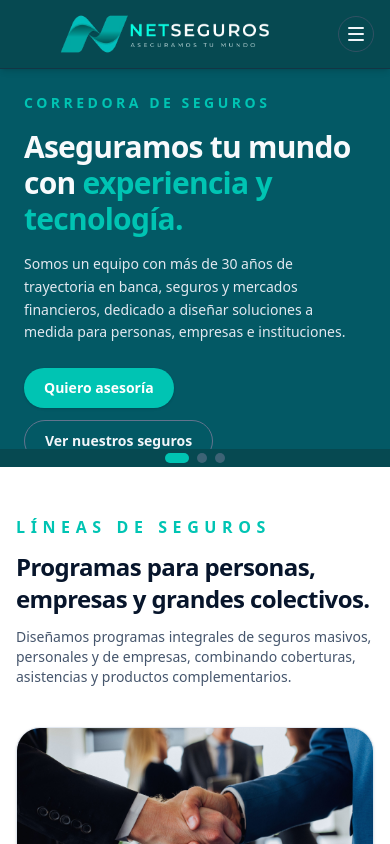
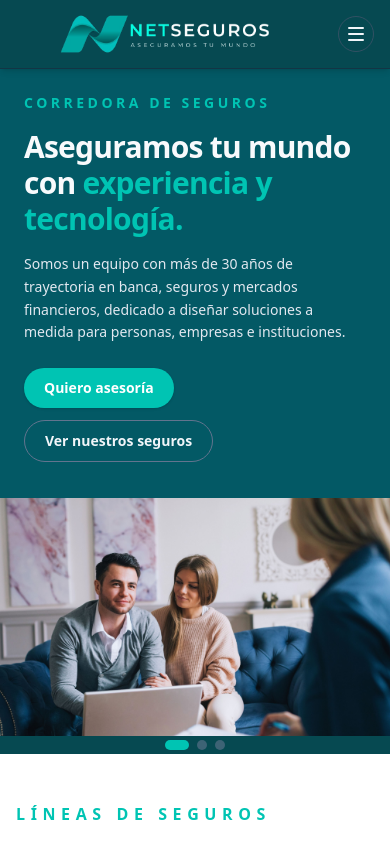
Before and after one commit to sebamusea/netseguros-web, a Next.js app: page / in a window 390 px wide. Shown: the top 844 px of the page. Built offline with nearby package versions, Linux system fonts and the light colour scheme.

Commit message:
Ajuste Hero Home Responsive

```diff
--- a/src/app/page.tsx
+++ b/src/app/page.tsx
@@ -76,7 +76,7 @@ export default function HomePage() {
   return (
     <>
     {/* HERO FULL-WIDTH EN 2 COLUMNAS */}
-    <section className="w-full bg-hero-net text-slate-50">
+    <section className="relative w-full bg-hero-net text-slate-50 overflow-hidden">
       {/* SLIDER CONTENEDOR FULL WIDTH */}
       <div className="relative overflow-hidden w-full">
         <div
@@ -85,8 +85,8 @@ export default function HomePage() {
         >
           {slides.map((slide) => (
             <div key={slide.id} className="w-full flex-shrink-0">
-              {/* CADA SLIDE = RECTÁNGULO FULL-WIDTH CON ALTO FIJO (MÁS BAJO) */}
-              <div className="grid grid-cols-1 sm:grid-cols-2 w-full h-[380px] sm:h-[400px] lg:h-[480px]">
+              {/* CADA SLIDE = RECTÁNGULO FULL-WIDTH */}
+              <div className="grid grid-cols-1 sm:grid-cols-2 w-full sm:h-[360px] lg:h-[420px]">
 
                 {/* COLUMNA IZQUIERDA: TEXTO */}
                 <div className="bg-hero-net px-6 py-6 sm:px-10 sm:py-10 flex items-center">
@@ -126,12 +126,16 @@ export default function HomePage() {
                 </div>
 
                 {/* COLUMNA DERECHA: IMAGEN COMO FONDO COMPLETO */}
-                <div className="relative h-full">
+                <div
+                  className={`relative mt-3 sm:mt-0 w-full sm:h-full ${
+                    slide.id === 0 ? "h-64" : "h-56"
+                  }`}
+                >
                   <Image
                     src={slide.imageSrc}
                     alt={slide.imageAlt}
                     fill
-                    className="object-cover"
+                    className="object-cover object-top sm:object-cover"
                     priority={slide.id === activeIndex}
                   />
                 </div>
@@ -141,8 +145,9 @@ export default function HomePage() {
         </div>
       </div>
 
-      {/* DOTS – FRANJA DELGADA DEL MISMO COLOR DEL HERO */}
-      <div className="mt-0 flex justify-center gap-2 py-1 bg-net-dark">
+      {/* DOTS – FRANJA DELGADA PEGADA AL FINAL DEL HERO (OVERLAY) */}
+      <div className="pointer-events-none absolute inset-x-0 bottom-0">
+        <div className="flex justify-center gap-2 py-1 bg-net-dark">
           {slides.map((_, i) => (
             <button
               key={i}
@@ -150,10 +155,16 @@ export default function HomePage() {
               className={`h-2.5 rounded-full transition-all ${
                 i === activeIndex ? "w-6 bg-net-teal" : "w-2.5 bg-slate-500/60"
               }`}
+              // Permitimos clic en los botones aunque el contenedor esté sin eventos
+              style={{ pointerEvents: "auto" }}
             />
           ))}
         </div>
+      </div>
     </section>
+
+
+
 
 
       {/* RESTO DE LA HOME IGUAL QUE ANTES */}
```
Lines whose indentation alone changed are shown as unchanged.
